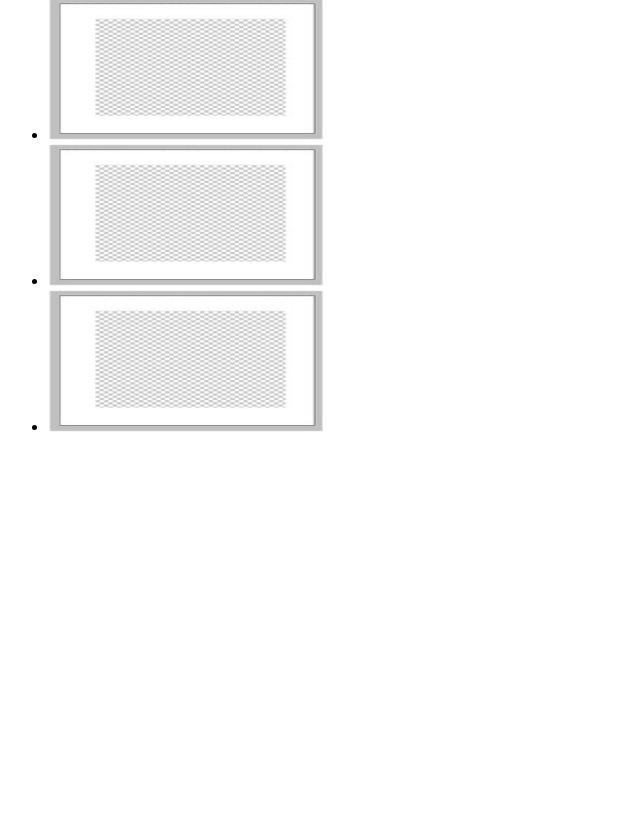
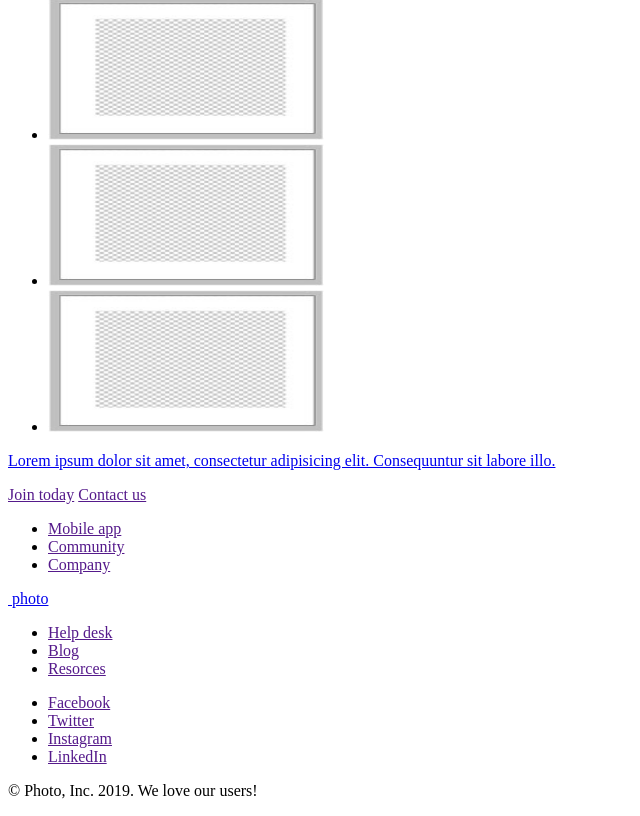
Before and after one commit to lenakernytska/Lesson1-repeat-after-Repeta, a plain HTML site: page index.html in a window 1280 px wide. Shown: the part 2758-3574 px from the top of the page, without its empty margins (0-640 px from the left). Before the commit the page ends 3210 px from the top, so only its background shows below. Drawn offline with Linux system fonts and the light colour scheme.

Commit message:
Добавляет футер

```diff
--- a/index.html
+++ b/index.html
@@ -9,7 +9,7 @@
     <!-- Шапка сайта -->
     <header>
       <nav>
-        <a href="/">
+        <a href="./index.html">
           <img src="#" alt="" />
           photo
         </a>
@@ -133,8 +133,39 @@
       <li><a href="#"><img src="./images/2.jpg" alt="лого партнера 8" width="276" height="142"</li>
         </ul>
     </section>
+    <!-- sign up -->
+    <section>
+        <p>Lorem ipsum dolor sit amet, consectetur adipisicing elit. Consequuntur sit labore illo.</p>
+       <!--я не джин  -->
+       <div>
+           <a href="">Join today</a>
+           <a href="">Contact us</a>
+       </div>
+    </section>
     </main>
     <!-- Футер -->
-    <footer></footer>
+    <footer>
+        <ul>
+            <li><a href="">Mobile app</a></li>
+            <li><a href="">Community</a></li>
+            <li><a href="">Company</a></li>
+        </ul>
+        <a href="./index.html">
+            <img src="#" alt="" />
+            photo
+        </a>
+        <ul>
+            <li><a href="">Help desk</a></li>
+            <li><a href="">Blog</a></li>
+            <li><a href="">Resorces</a></li>
+        </ul>
+        <ul>
+            <li><a href="" aria-label="Facebook link">Facebook</a></li>
+            <li><a href="" aria-label="Twitter link">Twitter</a></li>
+            <li><a href="" aria-label="Instagram link">Instagram</a></li>
+            <li><a href="" aria-label="LinkedIn link">LinkedIn</a></li>
+        </ul>
+        <p> &copy; Photo, Inc. 2019. We love our users!</p>
+    </footer>
   </body>
 </html>
```
